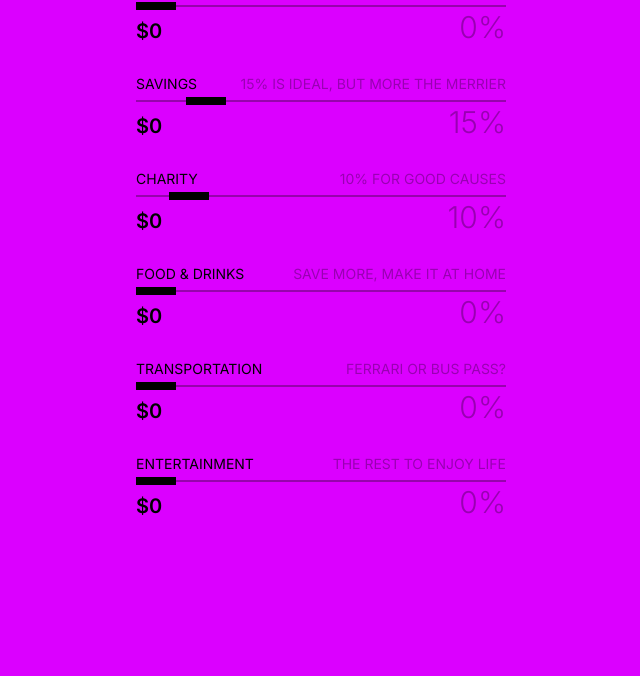
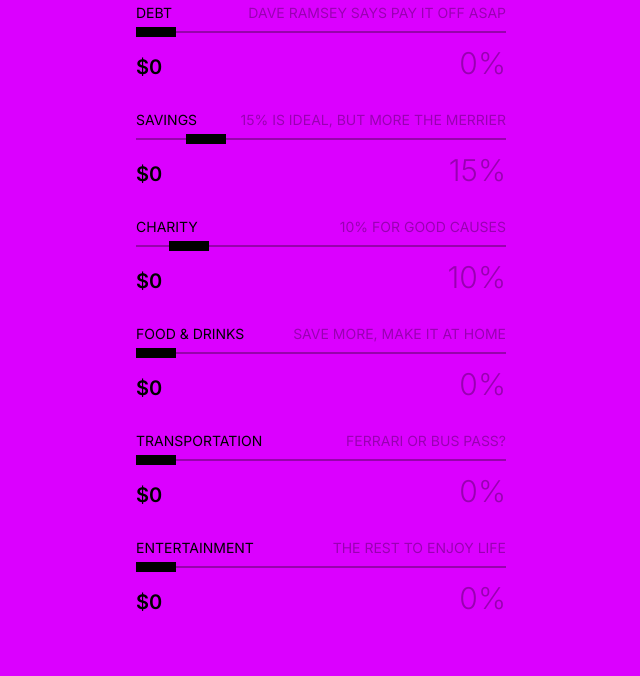
Before and after one commit to JoshuaIsADev/Slide, a plain HTML site: page index.html in a window 1280 px wide. Shown: the part 703-1379 px from the top of the page, without its empty margins (319-959 px from the left). Before the commit the page ends 1283 px from the top, so only its background shows below. Drawn offline with Linux system fonts and the light colour scheme.

Commit message:
adjusted slider thumb

```diff
--- a/style.css
+++ b/style.css
@@ -146,6 +146,11 @@ button {
   margin-bottom: 3rem;
 }
 
+.slider {
+  padding: 1rem 0;
+  background: none;
+}
+
 /*SLIDER BAR*/
 
 input[type='range'] {
@@ -168,13 +173,13 @@ input[type='range']::-webkit-slider-runnable-track {
 input[type='range']::-webkit-slider-thumb {
   box-shadow: none;
   border: none;
-  height: 0.75rem;
+  height: 1rem;
   width: 4rem;
   border-radius: 0px;
   background: #000000;
   cursor: pointer;
   -webkit-appearance: none;
-  margin-top: -0.3rem;
+  margin-top: -0.4rem;
 }
 
 input[type='range']:focus::-webkit-slider-runnable-track {
```
